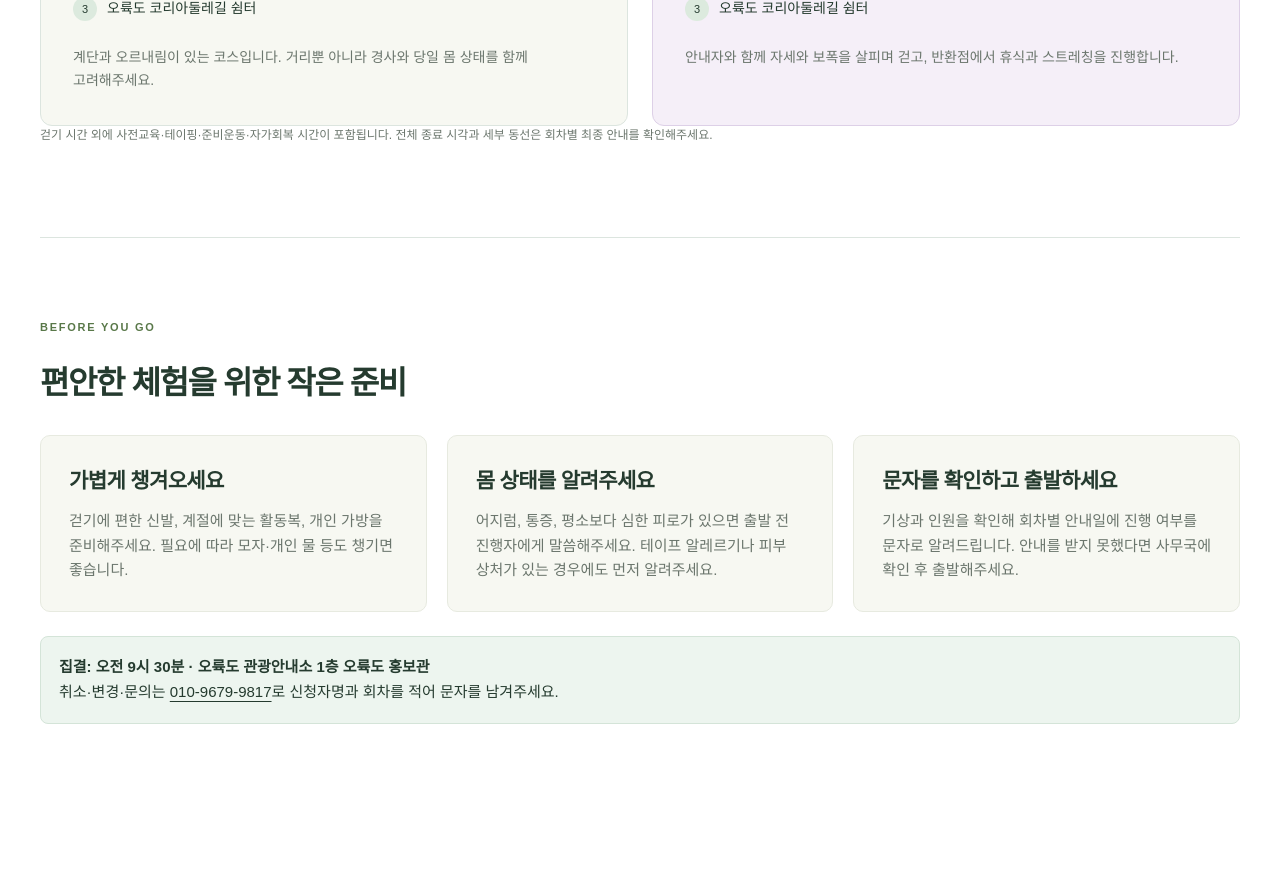
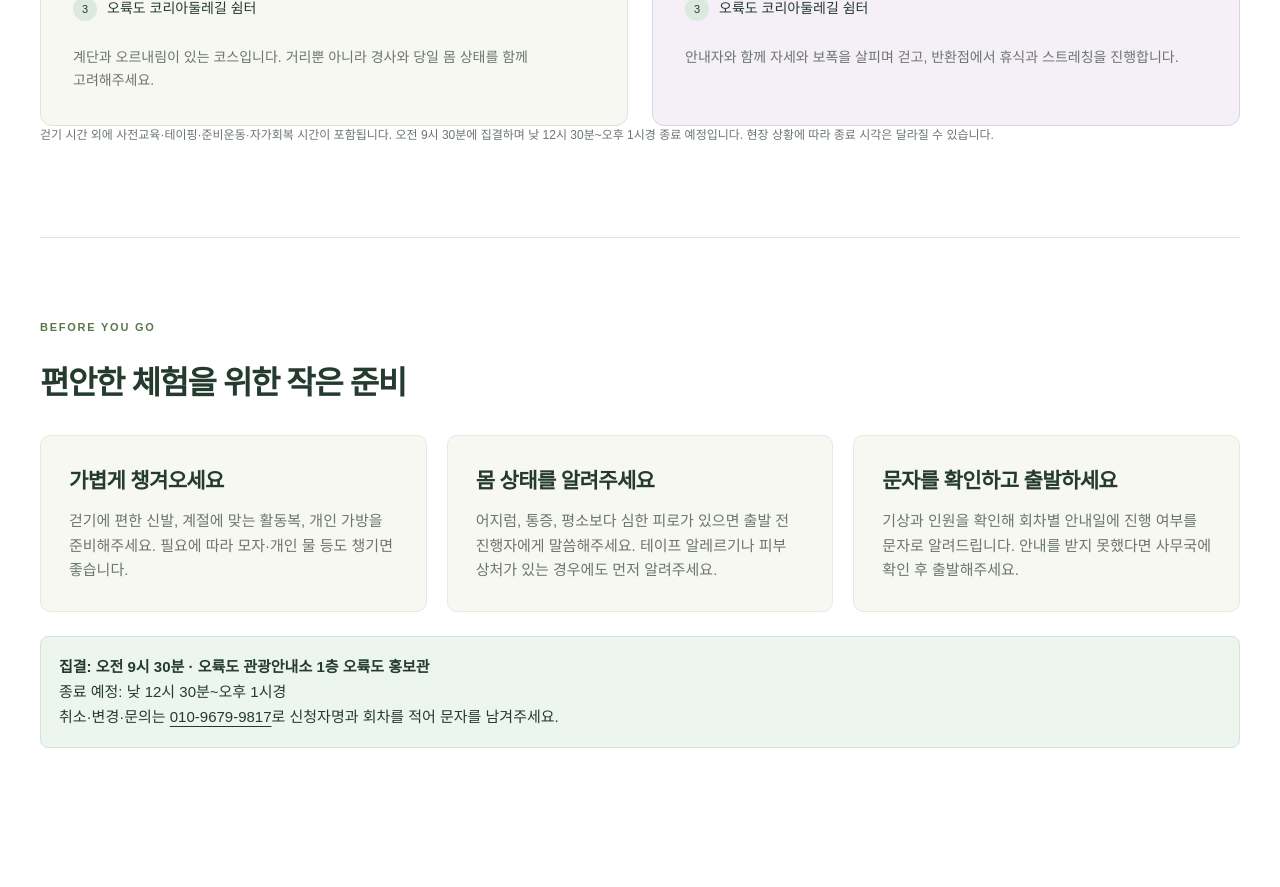
Before and after one commit to ptkrlee/SafeRoad, a Next.js app: page /guide in a window 1280 px wide. Shown: the part 1740-2627 px from the top of the page. Built offline with nearby package versions, Linux system fonts and the light colour scheme.

Commit message:
Clarify 09:30 assembly and estimated 12:30 to 13:00 finish

```diff
--- a/app/guide/page.tsx
+++ b/app/guide/page.tsx
@@ -2,7 +2,7 @@ import Link from 'next/link';
 import ProgramGuide from '@/components/program-guide';
 export const metadata={title:'프로그램·참가 안내 | 오륙도 안전걷기로드'};
 export default function Guide(){return <main><section className="section guide-heading"><p className="eyebrow">YOUR GUIDE TO A SAFER WALK</p><h1>알고 걸으면,<br/>더 편안한 오륙도.</h1><p>프로그램 구성부터 코스, 준비물과 참여 전 확인할 내용까지 안내합니다.</p><a className="button" href="/#apply">일정 확인·체험 신청 ↗</a></section><ProgramGuide/><section className="section guide-faq"><h2>참가 전 자주 확인하는 내용</h2>{[
- ['걷기는 얼마나 오래 하나요?','두 코스의 걷기 시간은 약 2시간입니다. 사전교육과 테이핑, 준비운동, 걷기 후 회복 활동은 별도입니다. 개인 속도와 현장 상황에 따라 달라질 수 있어 전체 종료 시각은 회차별 안내를 확인해주세요.'],
+ ['걷기는 얼마나 오래 하나요?','두 코스의 걷기 시간은 약 2시간입니다. 사전교육과 테이핑, 준비운동, 걷기 후 회복 활동은 별도입니다. 오전 9시 30분 집결, 낮 12시 30분~오후 1시경 종료 예정이며 개인 속도와 현장 상황에 따라 달라질 수 있습니다.'],
  ['짧은 코스가 더 쉬운가요?','해파랑길은 왕복 4km이지만 계단과 경사가 있어 매뉴얼 기준 난이도 중~상입니다. 남파랑길은 왕복 6km, 난이도 중입니다. 본인의 걷기 경험과 몸 상태를 고려해주세요.'],
  ['테이핑은 모두 해야 하나요?','피부가 예민하거나 테이프·밴드에 알레르기 반응이 있었던 분, 피부 상처 등이 있는 분은 먼저 진행자에게 알려주세요. 현장 안내에 따라 체험 여부를 조정하고, 사용 중 불편하면 바로 말씀해주세요.'],
  ['현장에서 어떤 물품을 사용하나요?','물과 테이프 등을 현장에서 준비하며, 자가회복 활동에는 회복 도구를 사용합니다. 지급·대여 물품과 기념품의 최종 구성은 회차별 안내를 따릅니다. 개인 가방은 직접 준비해주세요.'],
--- a/app/page.tsx
+++ b/app/page.tsx
@@ -8,7 +8,7 @@ export default async function Home() {
  const data=await publicData();
  const migrationPending=data.connected&&data.settings.consent_revision!==4;
  return <main>{welcomePhoto&&<WelcomeIntro src={welcomePhoto}/>}<section className="hero"><div className="hero-copy"><p className="eyebrow">BUSAN NAM-GU · KOREA DULLEGIL</p><span className="pill">전문가와 함께하는 걷기 체험</span><h1>바다를 곁에 두고,<br/>건강한 한 걸음.</h1><p className="intro">오륙도에서 시작하는 안전한 걷기 습관.<br/>테이핑부터 바른 걷기, 자기회복까지 함께해요.</p><a className="button" href="#apply">체험 일정 확인하기 <span>↗</span></a><div className="hero-facts"><span>참가비 <b>1인 10,000원</b></span><span>회차별 <b>최대 30명</b></span></div></div><div className="landscape" aria-hidden="true"><span className="sun"/><div className="cloud cloud-one"/><div className="cloud cloud-two"/><div className="sea"/><div className="island island-one"/><div className="island island-two"/><div className="island island-three"/><div className="trail"/><div className="landscape-label">ORYUKDO<span>걷는 만큼, 가까워지는 나</span></div><span className="compass">N<br/>✦</span></div></section>
- <section id="program" className="section"><p className="eyebrow">A WALK FOR YOUR WELLBEING</p><h2>잘 걷는 법부터, 나를 돌보는 시간까지</h2><div className="cards"><article className="info-card"><span className="step">01 / PREPARE</span><span className="feature-icon">✚</span><h3>안전걷기 테이핑</h3><p>전문가의 안내에 따라 걷기 전 몸을 준비합니다.</p></article><article className="info-card"><span className="step">02 / WALK</span><span className="feature-icon">↗</span><h3>바른자세 걷기</h3><p>해안길을 걸으며 나에게 맞는 올바른 자세를 배웁니다.</p></article><article className="info-card"><span className="step">03 / RECOVER</span><span className="feature-icon">❋</span><h3>자기회복 프로그램</h3><p>걷기 후 몸을 돌보는 회복 프로그램을 경험합니다.</p></article></div><div className="program-details"><div><small>집결 장소</small><strong>오륙도 관광안내소 1층 오륙도 홍보관 · 오전 9시 30분 집결</strong></div><div><small>참가 대상</small><strong>부산시민 및 관광객 · 2시간 이상 걷기 가능한 분</strong></div><div><small>코스 안내</small><strong>해파랑길 1코스 왕복 4km / 남파랑길 1코스 왕복 6km</strong><p>회차별 코스와 시작 시간은 일정에서 확인해주세요.</p></div><div><small>운영 안내</small><strong>최소 10명 · 최대 30명</strong><p>기상 악화·인원 미달 등으로 취소될 수 있습니다. 회차별 안내일에 진행 여부를 문자로 안내합니다.</p></div></div></section>
+ <section id="program" className="section"><p className="eyebrow">A WALK FOR YOUR WELLBEING</p><h2>잘 걷는 법부터, 나를 돌보는 시간까지</h2><div className="cards"><article className="info-card"><span className="step">01 / PREPARE</span><span className="feature-icon">✚</span><h3>안전걷기 테이핑</h3><p>전문가의 안내에 따라 걷기 전 몸을 준비합니다.</p></article><article className="info-card"><span className="step">02 / WALK</span><span className="feature-icon">↗</span><h3>바른자세 걷기</h3><p>해안길을 걸으며 나에게 맞는 올바른 자세를 배웁니다.</p></article><article className="info-card"><span className="step">03 / RECOVER</span><span className="feature-icon">❋</span><h3>자기회복 프로그램</h3><p>걷기 후 몸을 돌보는 회복 프로그램을 경험합니다.</p></article></div><div className="program-details"><div><small>집결 장소</small><strong>오륙도 관광안내소 1층 오륙도 홍보관 · 오전 9시 30분 집결</strong><p>종료 예정: 낮 12시 30분~오후 1시경</p></div><div><small>참가 대상</small><strong>부산시민 및 관광객 · 2시간 이상 걷기 가능한 분</strong></div><div><small>코스 안내</small><strong>해파랑길 1코스 왕복 4km / 남파랑길 1코스 왕복 6km</strong><p>회차별 코스와 시작 시간은 일정에서 확인해주세요.</p></div><div><small>운영 안내</small><strong>최소 10명 · 최대 30명</strong><p>기상 악화·인원 미달 등으로 취소될 수 있습니다. 회차별 안내일에 진행 여부를 문자로 안내합니다.</p></div></div></section>
  <ProgramGuide/>
  <section id="apply" className="section application-section"><div className="section-heading"><div><p className="eyebrow">RESERVE YOUR WALK</p><h2>함께 걸을 날짜를 선택해주세요</h2></div><span className="pill">2026년 남은 체험 일정</span></div>{(!data.connected||migrationPending) && <p className="notice" role="status">{migrationPending?'신청 안내를 업데이트하고 있습니다. 잠시 후 다시 확인해주세요.':data.error?'신청 시스템 연결을 확인하고 있습니다. 잠시 후 다시 확인해주세요.':'신청서 미리보기입니다. 날짜를 선택하고 가상정보로 작성해보세요. 입력한 내용은 저장·접수되지 않습니다. 현재는 입금하지 마세요.'}</p>}<ApplicationForm {...data} connected={data.connected&&!migrationPending} preview={!data.connected&&!data.error}/></section>
  <section className="section guidelines"><h2>함께 걷기 전, 확인해주세요</h2><div className="cards"><p>전문가의 안내에 따라<br/><b>안전하게 참여해주세요.</b></p><p>식물 채취·쓰레기 투기 등<br/><b>훼손 행위는 금지합니다.</b></p><p>신청한 프로그램의<br/><b>집결 시간을 지켜주세요.</b></p><p>다른 참가자와 지역 주민을<br/><b>함께 배려해주세요.</b></p></div></section></main>;
--- a/components/program-guide.tsx
+++ b/components/program-guide.tsx
@@ -8,6 +8,6 @@ export default function ProgramGuide(){return <>
  ['05','반환점에서 잠시 쉬어가기','치마바위 또는 신선대 한영첫만남기념비에서 쉬고 몸을 풀어줍니다.'],
  ['06','정리운동과 자가회복','쉼터로 돌아와 스트레칭과 회복 도구 체험으로 마무리합니다.'],
  ].map(([n,title,body])=><article key={n}><span>{n}</span><div><h3>{title}</h3><p>{body}</p></div></article>)}</div><Link className="small-button" href="/guide">참가 전 상세 안내 보기 ↗</Link></section>
-<section className="section course-section"><p className="eyebrow">TWO COASTAL ROUTES</p><h2>같은 출발점, 서로 다른 바닷길</h2><div className="course-grid"><article className="course-card"><span className="pill">해파랑길 1코스</span><h3>치마바위로 향하는 해안길</h3><p className="course-distance">왕복 <b>4km</b><span>걷기 약 2시간 · 난이도 중~상</span></p><ol><li>오륙도 코리아둘레길 쉼터</li><li>치마바위 · 반환점 휴식</li><li>오륙도 코리아둘레길 쉼터</li></ol><p>계단과 오르내림이 있는 코스입니다. 거리뿐 아니라 경사와 당일 몸 상태를 함께 고려해주세요.</p></article><article className="course-card"><span className="pill">남파랑길 1코스</span><h3>신선대에서 만나는 바다 풍경</h3><p className="course-distance">왕복 <b>6km</b><span>걷기 약 2시간 · 난이도 중</span></p><ol><li>오륙도 코리아둘레길 쉼터</li><li>신선대 한영첫만남기념비 · 반환점 휴식</li><li>오륙도 코리아둘레길 쉼터</li></ol><p>안내자와 함께 자세와 보폭을 살피며 걷고, 반환점에서 휴식과 스트레칭을 진행합니다.</p></article></div><p className="muted">걷기 시간 외에 사전교육·테이핑·준비운동·자가회복 시간이 포함됩니다. 전체 종료 시각과 세부 동선은 회차별 최종 안내를 확인해주세요.</p></section>
-<section className="section before-walk"><p className="eyebrow">BEFORE YOU GO</p><h2>편안한 체험을 위한 작은 준비</h2><div className="cards"><article className="info-card"><h3>가볍게 챙겨오세요</h3><p>걷기에 편한 신발, 계절에 맞는 활동복, 개인 가방을 준비해주세요. 필요에 따라 모자·개인 물 등도 챙기면 좋습니다.</p></article><article className="info-card"><h3>몸 상태를 알려주세요</h3><p>어지럼, 통증, 평소보다 심한 피로가 있으면 출발 전 진행자에게 말씀해주세요. 테이프 알레르기나 피부 상처가 있는 경우에도 먼저 알려주세요.</p></article><article className="info-card"><h3>문자를 확인하고 출발하세요</h3><p>기상과 인원을 확인해 회차별 안내일에 진행 여부를 문자로 알려드립니다. 안내를 받지 못했다면 사무국에 확인 후 출발해주세요.</p></article></div><div className="notice"><b>집결: 오전 9시 30분 · 오륙도 관광안내소 1층 오륙도 홍보관</b><br/>취소·변경·문의는 <a href="sms:01096799817">010-9679-9817</a>로 신청자명과 회차를 적어 문자를 남겨주세요.</div></section>
+<section className="section course-section"><p className="eyebrow">TWO COASTAL ROUTES</p><h2>같은 출발점, 서로 다른 바닷길</h2><div className="course-grid"><article className="course-card"><span className="pill">해파랑길 1코스</span><h3>치마바위로 향하는 해안길</h3><p className="course-distance">왕복 <b>4km</b><span>걷기 약 2시간 · 난이도 중~상</span></p><ol><li>오륙도 코리아둘레길 쉼터</li><li>치마바위 · 반환점 휴식</li><li>오륙도 코리아둘레길 쉼터</li></ol><p>계단과 오르내림이 있는 코스입니다. 거리뿐 아니라 경사와 당일 몸 상태를 함께 고려해주세요.</p></article><article className="course-card"><span className="pill">남파랑길 1코스</span><h3>신선대에서 만나는 바다 풍경</h3><p className="course-distance">왕복 <b>6km</b><span>걷기 약 2시간 · 난이도 중</span></p><ol><li>오륙도 코리아둘레길 쉼터</li><li>신선대 한영첫만남기념비 · 반환점 휴식</li><li>오륙도 코리아둘레길 쉼터</li></ol><p>안내자와 함께 자세와 보폭을 살피며 걷고, 반환점에서 휴식과 스트레칭을 진행합니다.</p></article></div><p className="muted">걷기 시간 외에 사전교육·테이핑·준비운동·자가회복 시간이 포함됩니다. 오전 9시 30분에 집결하며 낮 12시 30분~오후 1시경 종료 예정입니다. 현장 상황에 따라 종료 시각은 달라질 수 있습니다.</p></section>
+<section className="section before-walk"><p className="eyebrow">BEFORE YOU GO</p><h2>편안한 체험을 위한 작은 준비</h2><div className="cards"><article className="info-card"><h3>가볍게 챙겨오세요</h3><p>걷기에 편한 신발, 계절에 맞는 활동복, 개인 가방을 준비해주세요. 필요에 따라 모자·개인 물 등도 챙기면 좋습니다.</p></article><article className="info-card"><h3>몸 상태를 알려주세요</h3><p>어지럼, 통증, 평소보다 심한 피로가 있으면 출발 전 진행자에게 말씀해주세요. 테이프 알레르기나 피부 상처가 있는 경우에도 먼저 알려주세요.</p></article><article className="info-card"><h3>문자를 확인하고 출발하세요</h3><p>기상과 인원을 확인해 회차별 안내일에 진행 여부를 문자로 알려드립니다. 안내를 받지 못했다면 사무국에 확인 후 출발해주세요.</p></article></div><div className="notice"><b>집결: 오전 9시 30분 · 오륙도 관광안내소 1층 오륙도 홍보관</b><br/>종료 예정: 낮 12시 30분~오후 1시경<br/>취소·변경·문의는 <a href="sms:01096799817">010-9679-9817</a>로 신청자명과 회차를 적어 문자를 남겨주세요.</div></section>
 </>}
--- a/lib/data.ts
+++ b/lib/data.ts
@@ -6,6 +6,6 @@ export async function publicData(): Promise<{sessions:Session[];settings:Setting
     const db=await database();
     const [s,c]=await Promise.all([db.rpc('session_list'),db.from('settings').select('*').eq('id',1).single()]);
     if(s.error || c.error) throw new Error('Configuration unavailable');
-    return { sessions:s.data,settings:c.data,connected:true,error:false };
+    return { sessions:(s.data as Session[]).map(session=>({...session,start_time:session.start_time||initialSessions.find(confirmed=>confirmed.date===session.date)?.start_time||null})),settings:c.data,connected:true,error:false };
   } catch { return {sessions:initialSessions,settings:initialSettings,connected:false,error:true}; }
 }
```
Also changed, not shown: components/application-form.tsx (+2 -2 lines).
